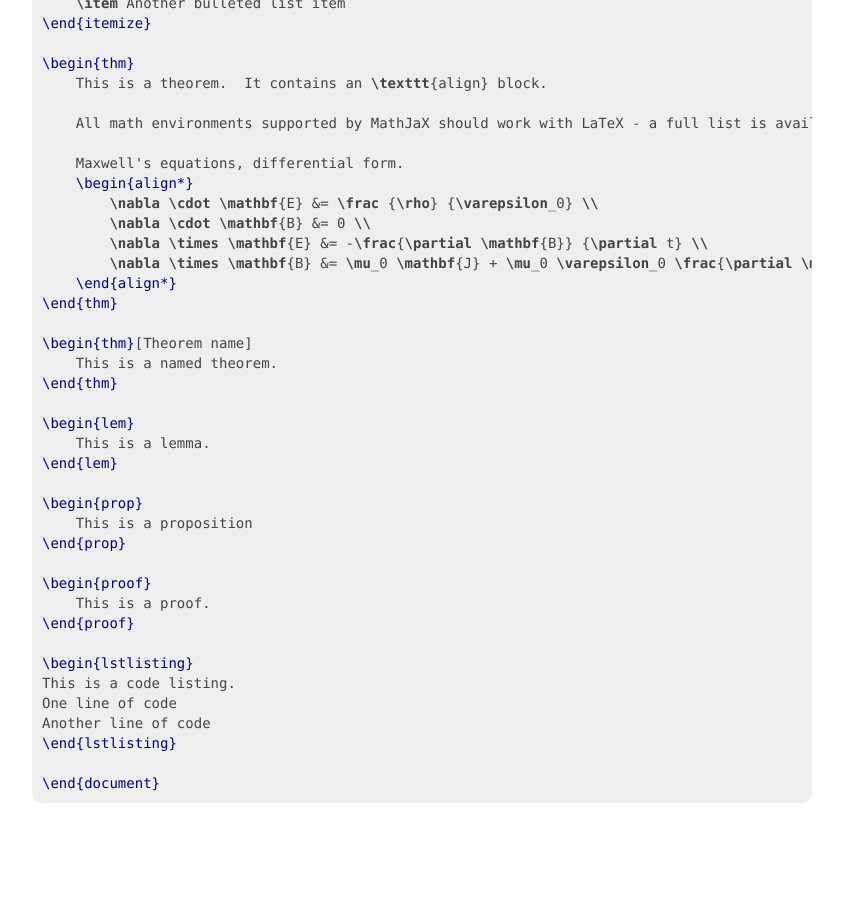
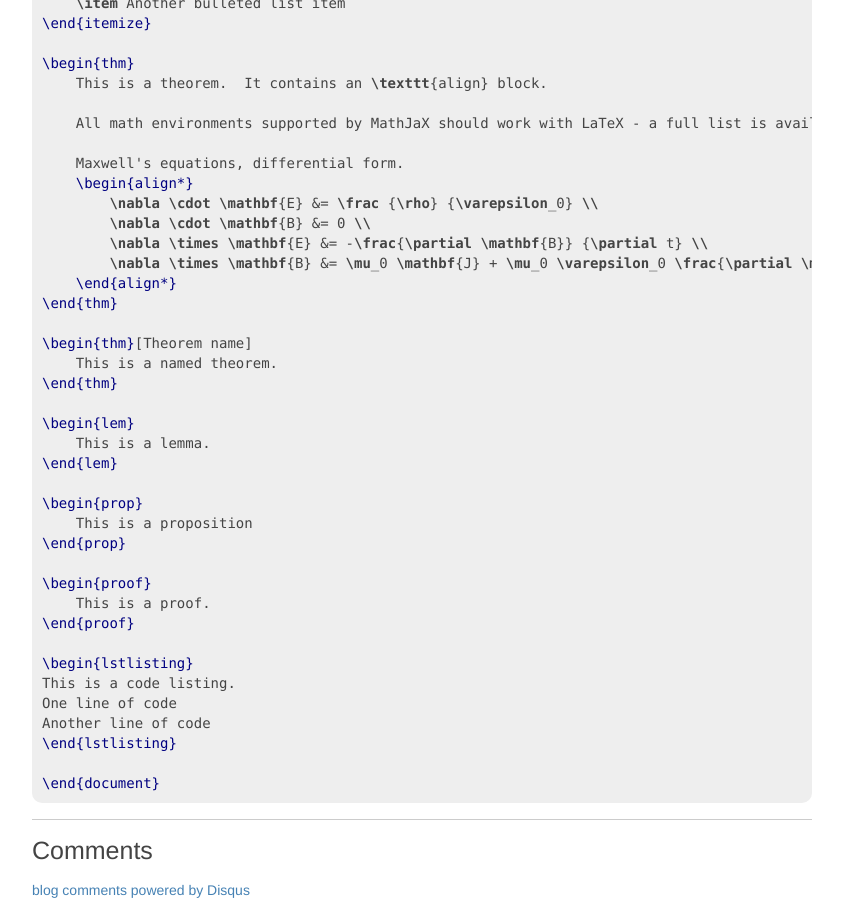
Before and after one commit to ajtulloch/ajtulloch.github.com, a Jekyll site: the page built from projects/LaTeX2Markdown/index.md, in a window 1280 px wide and 900 px high, scrolled down 3376 px. Shown: the whole window, without its empty margins (138-981 px from the left). Built offline with Jekyll 4.4.1, drawn with Linux system fonts in a browser that asks for light colours; nearby versions of some CDN libraries; formulas are drawn with MathJax 3; comment, search, counter and statistics services are not loaded; before the commit the page ends 4195 px from its top, so only the background shows below that.

Commit message:
Added Disqus to project pages

```diff
--- a/_layouts/project.html
+++ b/_layouts/project.html
@@ -26,6 +26,24 @@
     <h2 class="title"><a href="{{ page.url }}">{{ page.title }}</a></h2>
 
     {{ content }}
+
+    <hr>
+    <h2 id="comment-title">Comments</h2>
+    <div id="disqus_thread"></div>
+    <script type="text/javascript">
+        /* * * CONFIGURATION VARIABLES: EDIT BEFORE PASTING INTO YOUR WEBPAGE * * */
+        var disqus_shortname = 'ajtulloch'; // required: replace example with your forum shortname
+        /* * * DON'T EDIT BELOW THIS LINE * * */
+        (function() {
+            var dsq = document.createElement('script'); dsq.type = 'text/javascript'; dsq.async = true;
+            dsq.src = 'http://' + disqus_shortname + '.disqus.com/embed.js';
+            (document.getElementsByTagName('head')[0] || document.getElementsByTagName('body')[0]).appendChild(dsq);
+        })();
+    </script>
+
+    <noscript>Please enable JavaScript to view the <a href="http://disqus.com/?ref_noscript">comments powered by Disqus.</a></noscript>
+    <a href="http://disqus.com" class="dsq-brlink">blog comments powered by <span class="logo-disqus">Disqus</span></a>
+    </hr>
   </div>
 </div>
 </body>
```
